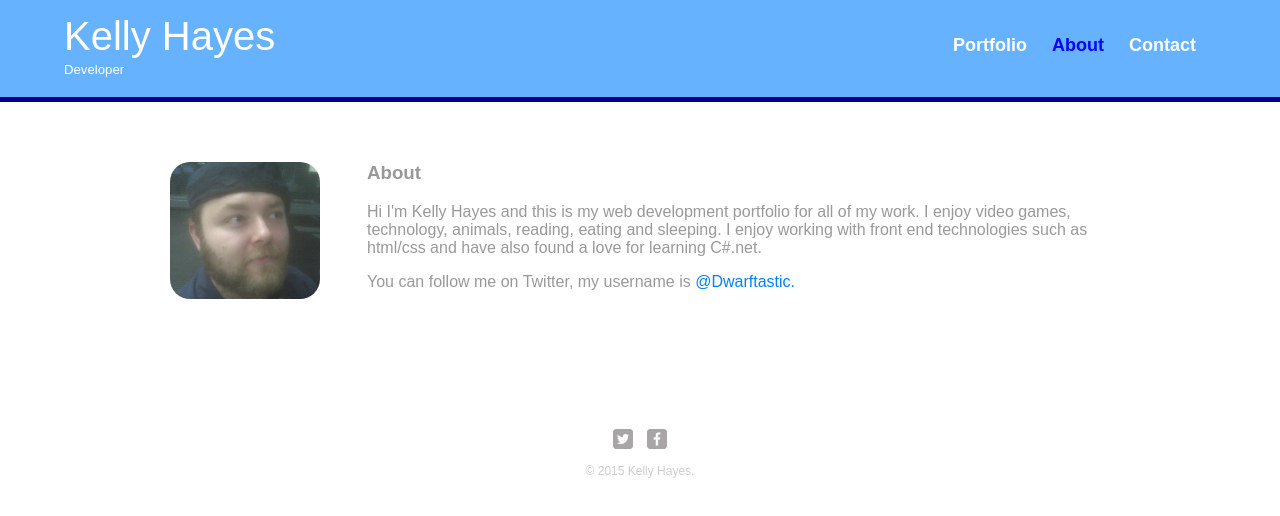
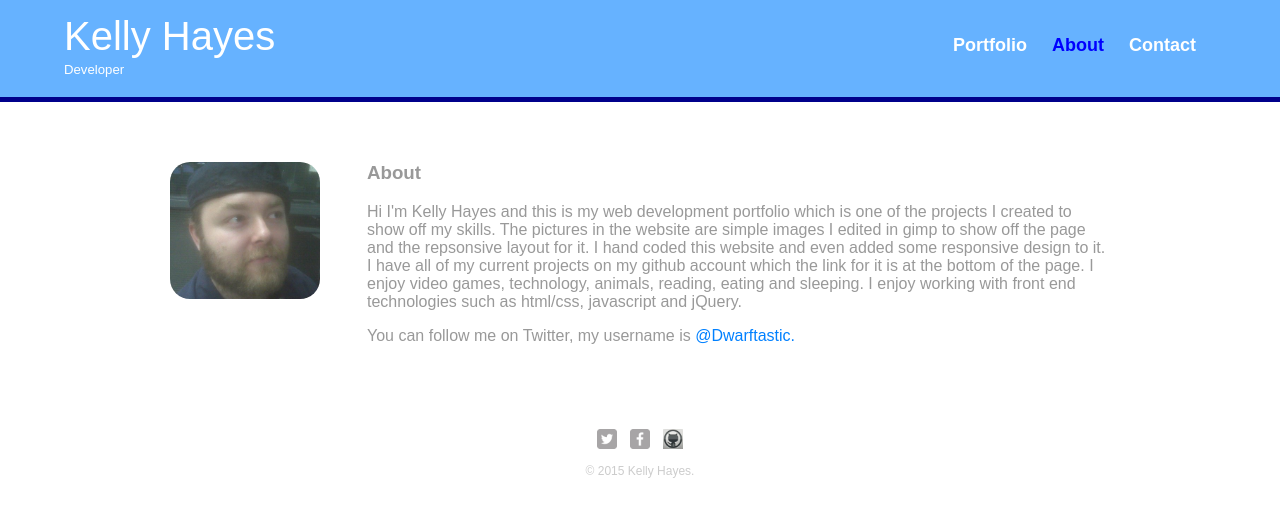
Before and after one commit to yobeewon/portfolio, a plain HTML site: page Portfolio website/about.html in a window 1280 px wide. Drawn offline with Linux system fonts and the light colour scheme.

Commit message:
added github logo pic
Added link to github account and inserted image into pages, also edited
some text in each page.

```diff
--- a/Portfolio website/about.html
+++ b/Portfolio website/about.html
@@ -28,12 +28,13 @@
 			<section>
 				<img src="img/me.jpg" alt="Photograph of Kelly Hayes" class="profile-photo">
 				<h3>About</h3>
-				<p>Hi I'm Kelly Hayes and this is my web development portfolio for all of my work. I enjoy video games, technology, animals, reading, eating and sleeping. I enjoy working with front end technologies such as html/css and have also found a love for learning C#.net.</p>
+				<p>Hi I'm Kelly Hayes and this is my web development portfolio which is one of the projects I created to show off my skills. The pictures in the website are simple images I edited in gimp to show off the page and the repsonsive layout for it. I hand coded this website and even added some responsive design to it. I have all of my current projects on my github account which the link for it is at the bottom of the page. I enjoy video games, technology, animals, reading, eating and sleeping. I enjoy working with front end technologies such as html/css, javascript and jQuery.</p>
 				<p>You can follow me on Twitter, my username is <a href="http://twitter.com/Dwarftastic">@Dwarftastic.</a></p>
 			</section>
 			<footer>
 				<a href="http://twitter.com/Dwarftastic"><img src="img/twitter-wrap.png" alt="Twitter Logo" class="social-icon"></a>
 				<a href="http://facebook.com/kehayes1"><img src="img/facebook-wrap.png" alt="Facebook Logo" class="social-icon"></a>
+        <a href="http://github.com/yobeewon"><img src="img/github_compressed.jpg" alt="Github Logo" class="social-icon"></a>
 				<p>&copy; 2015 Kelly Hayes.</p>
 			</footer>
 		</div>
```
Also changed, not shown: Portfolio website/contact.html (+2 -1 lines), Portfolio website/index.html (+1 -0 lines), Portfolio website/img/github_compressed.jpg (added).
